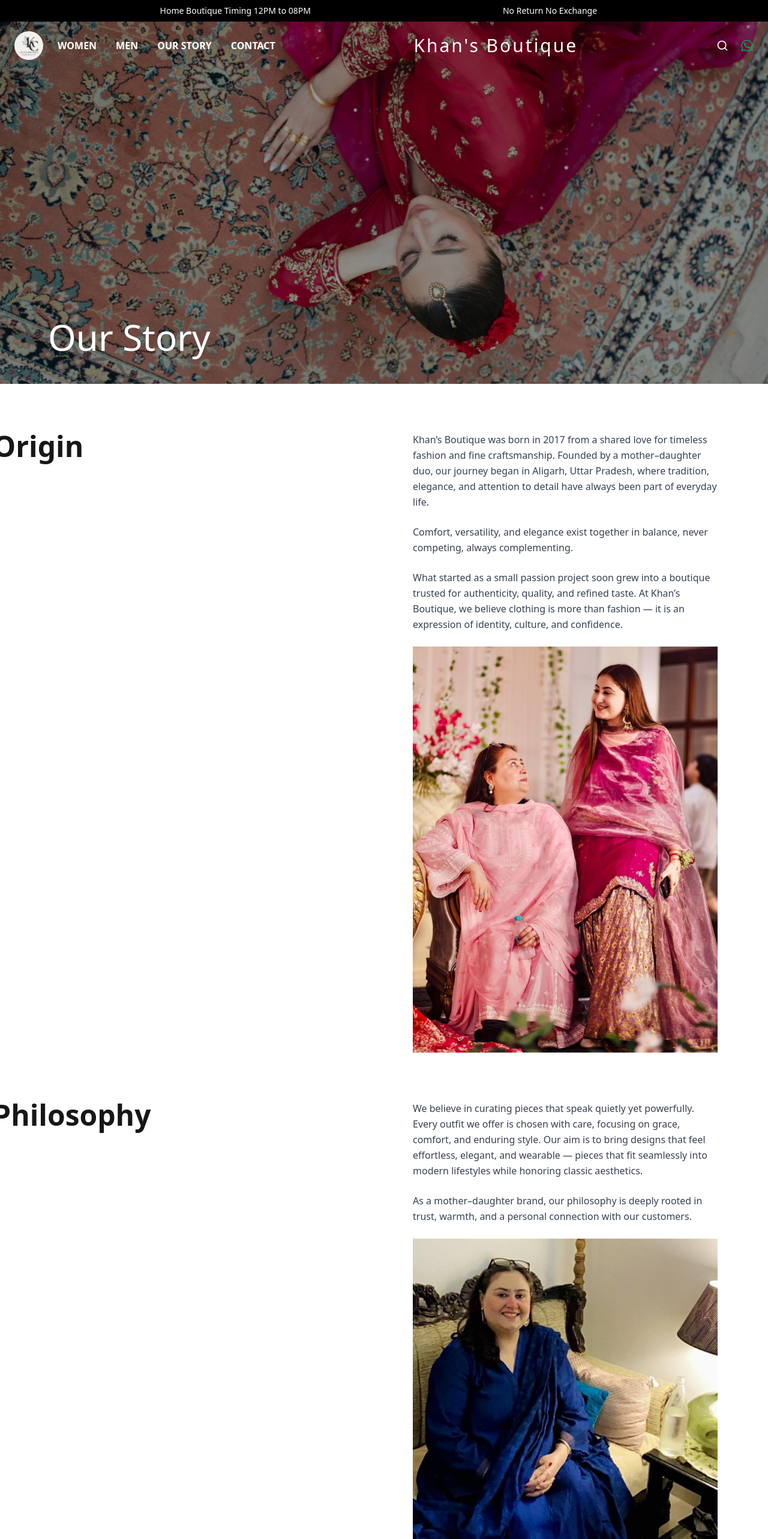
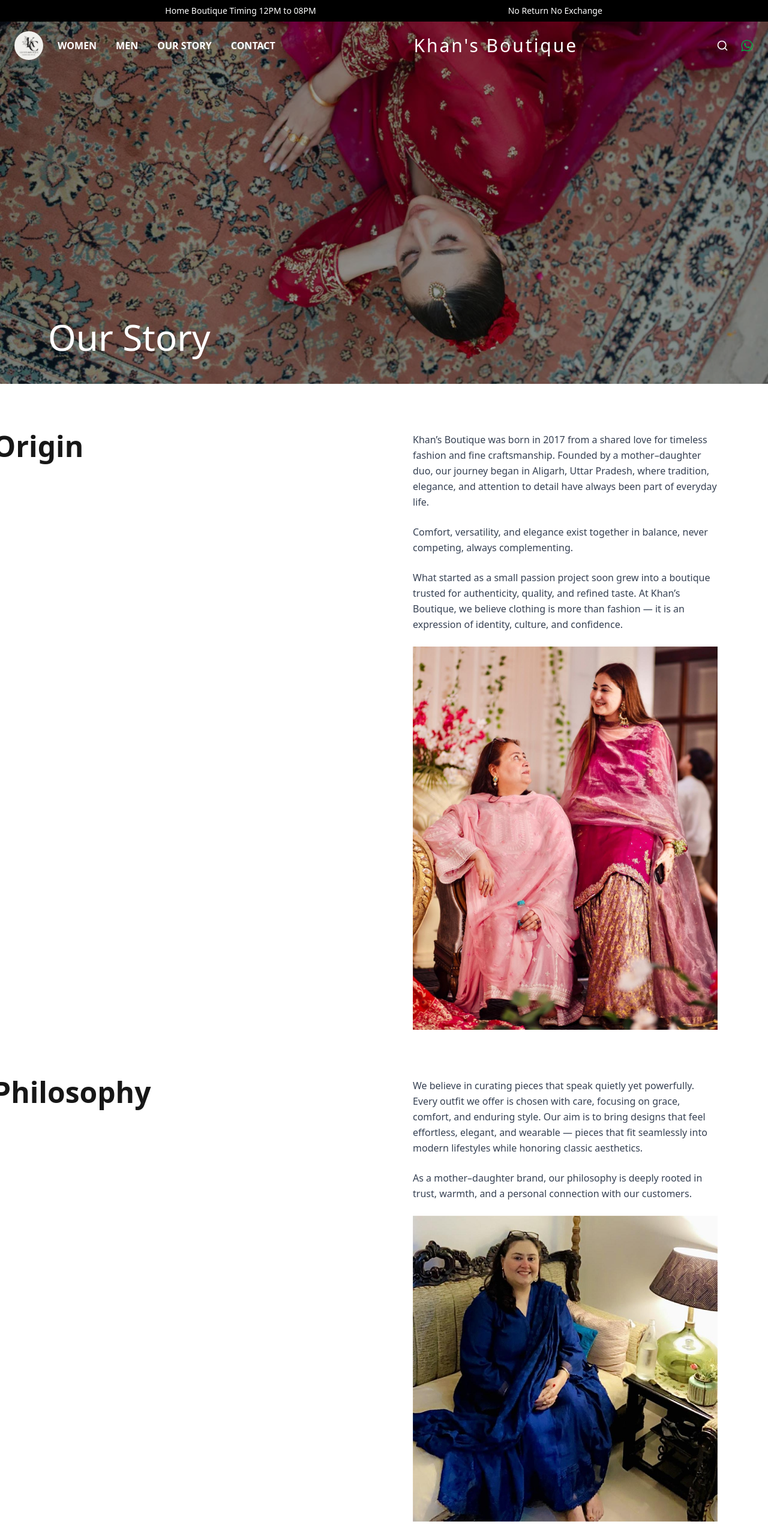
Before and after one commit to iamsayyadhasan/kcollection, a Next.js app: page /Our-Story in a window 1280 px wide. Shown: the top 2566 px of the page at 60% size. Built offline with nearby package versions, Linux system fonts and the light colour scheme.

Commit message:
image issue story

```diff
--- a/src/components/OurStory/Origin.js
+++ b/src/components/OurStory/Origin.js
@@ -1,50 +1,41 @@
 import React from "react";
-import Image from "next/image";
 
 function Origin() {
   return (
     <div className="mt-20 max-w-6xl mx-auto px-5">
+
       {/* Main two-column layout */}
       <div className="grid grid-cols-1 lg:grid-cols-2 gap-24">
+
         {/* LEFT COLUMN: Title */}
         <div className="lg:-ml-24">
-          <h2 className="text-5xl font-semibold">Origin</h2>
+          <h2 className="text-5xl font-semibold">
+            Origin
+          </h2>
         </div>
 
-        {/* RIGHT COLUMN: Text + Image */}
+        {/* RIGHT COLUMN: Text + Image (UNCHANGED) */}
         <div className="space-y-6">
+
           <p className="text-base leading-relaxed text-gray-700">
-            Khan’s Boutique was born in 2017 from a shared love for timeless
-            fashion and fine craftsmanship. Founded by a mother–daughter duo,
-            our journey began in Aligarh, Uttar Pradesh, where tradition,
-            elegance, and attention to detail have always been part of everyday
-            life.
+            Khan’s Boutique was born in 2017 from a shared love for timeless fashion and fine craftsmanship. Founded by a mother–daughter duo, our journey began in Aligarh, Uttar Pradesh, where tradition, elegance, and attention to detail have always been part of everyday life.
           </p>
 
           <p className="text-base leading-relaxed text-gray-700">
-            Comfort, versatility, and elegance exist together in balance,
-            never competing, always complementing.
+            Comfort, versatility, and elegance exist together in balance, never competing, always complementing.
           </p>
 
           <p className="text-base leading-relaxed text-gray-700">
-            What started as a small passion project soon grew into a boutique
-            trusted for authenticity, quality, and refined taste. At Khan’s
-            Boutique, we believe clothing is more than fashion — it is an
-            expression of identity, culture, and confidence.
+            What started as a small passion project soon grew into a boutique trusted for authenticity, quality, and refined taste. At Khan’s Boutique, we believe clothing is more than fashion — it is an expression of identity, culture, and confidence.
           </p>
 
-          {/* ✅ Next.js Image */}
-          <div className="relative w-full max-w-2xl aspect-[3/4]">
-            <Image
-              src="/images/apaayesha.jpg"
-              alt="Model posing thoughtfully against pink background"
-              fill
-              className="object-cover"
-              sizes="(max-width: 768px) 100vw, 600px"
-              priority
-            />
-          </div>
+          <img
+            src="/images/apaayesha.jpg"
+            alt="Model posing thoughtfully against pink background"
+            className="w-full max-w-2xl object-cover"
+          />
         </div>
+
       </div>
     </div>
   );
--- a/src/components/OurStory/Philosphy.js
+++ b/src/components/OurStory/Philosphy.js
@@ -1,11 +1,12 @@
 import React from "react";
-import Image from "next/image";
 
 function Philosphy() {
   return (
     <div className="mt-20 max-w-6xl mx-auto px-5">
+
       {/* Main two-column layout */}
       <div className="grid grid-cols-1 lg:grid-cols-2 gap-16 lg:gap-24">
+
         {/* LEFT COLUMN: Title */}
         <div className="lg:-ml-24">
           <h2 className="text-3xl sm:text-4xl lg:text-5xl font-semibold">
@@ -15,31 +16,23 @@
 
         {/* RIGHT COLUMN: Text + Image */}
         <div className="space-y-6">
+
           <p className="text-sm sm:text-base leading-relaxed text-gray-700">
-            We believe in curating pieces that speak quietly yet powerfully. Every
-            outfit we offer is chosen with care, focusing on grace, comfort, and
-            enduring style. Our aim is to bring designs that feel effortless,
-            elegant, and wearable — pieces that fit seamlessly into modern
-            lifestyles while honoring classic aesthetics.
+            We believe in curating pieces that speak quietly yet powerfully. Every outfit we offer is chosen with care, focusing on grace, comfort, and enduring style. Our aim is to bring designs that feel effortless, elegant, and wearable — pieces that fit seamlessly into modern lifestyles while honoring classic aesthetics.
           </p>
 
           <p className="text-sm sm:text-base leading-relaxed text-gray-700">
-            As a mother–daughter brand, our philosophy is deeply rooted in trust,
-            warmth, and a personal connection with our customers.
+            As a mother–daughter brand, our philosophy is deeply rooted in trust, warmth, and a personal connection with our customers.
           </p>
 
-          {/* ✅ Next.js Image */}
-          <div className="relative w-full max-w-2xl aspect-[3/4]">
-            <Image
-              src="/images/apa.jpg"
-              alt="Model posing thoughtfully against pink background"
-              fill
-              className="object-cover"
-              sizes="(max-width: 768px) 100vw, 600px"
-              priority
-            />
-          </div>
+       <img
+            src="/images/apa.jpg"
+            alt="Model posing thoughtfully against pink background"
+            className="w-full max-w-2xl object-cover"
+          />
+
         </div>
+
       </div>
     </div>
   );
--- a/src/components/OurStory/StoryBanner.js
+++ b/src/components/OurStory/StoryBanner.js
@@ -1,6 +1,4 @@
 "use client";
-
-import Image from "next/image";
 
 export default function StoryBanner() {
   return (
@@ -8,35 +6,32 @@
       aria-label="Our Story Banner"
       className="relative w-full h-[65vh] md:h-[80vh] lg:h-[80vh] overflow-hidden"
     >
-      {/* ================= MOBILE IMAGE ================= */}
-      <div className="absolute inset-0 md:hidden">
-        <Image
-          src="/images/storybanner.jpg"
+      <picture>
+        {/* Mobile image */}
+        <source
+          media="(max-width: 767px)"
+          srcSet="/images/storybanner.jpg"
+        />
+
+        {/* Desktop image */}
+        <source
+          media="(min-width: 768px)"
+          srcSet="/Social/IMG_0311.jpg"
+        />
+
+        {/* Fallback image */}
+        <img
+          src="/Social/IMG_0313.jpg"
           alt="Our Story"
-          fill
-          className="object-cover"
-          priority
-          sizes="100vw"
+          className="w-full h-full object-cover"
         />
-      </div>
-
-      {/* ================= DESKTOP IMAGE ================= */}
-      <div className="absolute inset-0 hidden md:block">
-        <Image
-          src="/Social/IMG_0311.jpg"
-          alt="Our Story"
-          fill
-          className="object-cover"
-          priority
-          sizes="100vw"
-        />
-      </div>
+      </picture>
 
       {/* Overlay */}
-      <div className="absolute inset-0 bg-black/40 z-10" />
+      <div className="absolute inset-0 bg-black/40" />
 
       {/* Text */}
-      <div className="absolute bottom-8 left-6 md:bottom-12 md:left-12 lg:left-20 text-white z-20">
+      <div className="absolute bottom-8 left-6 md:bottom-12 md:left-12 lg:left-20 text-white">
         <h1 className="text-4xl md:text-5xl lg:text-6xl">
           Our Story
         </h1>
```
